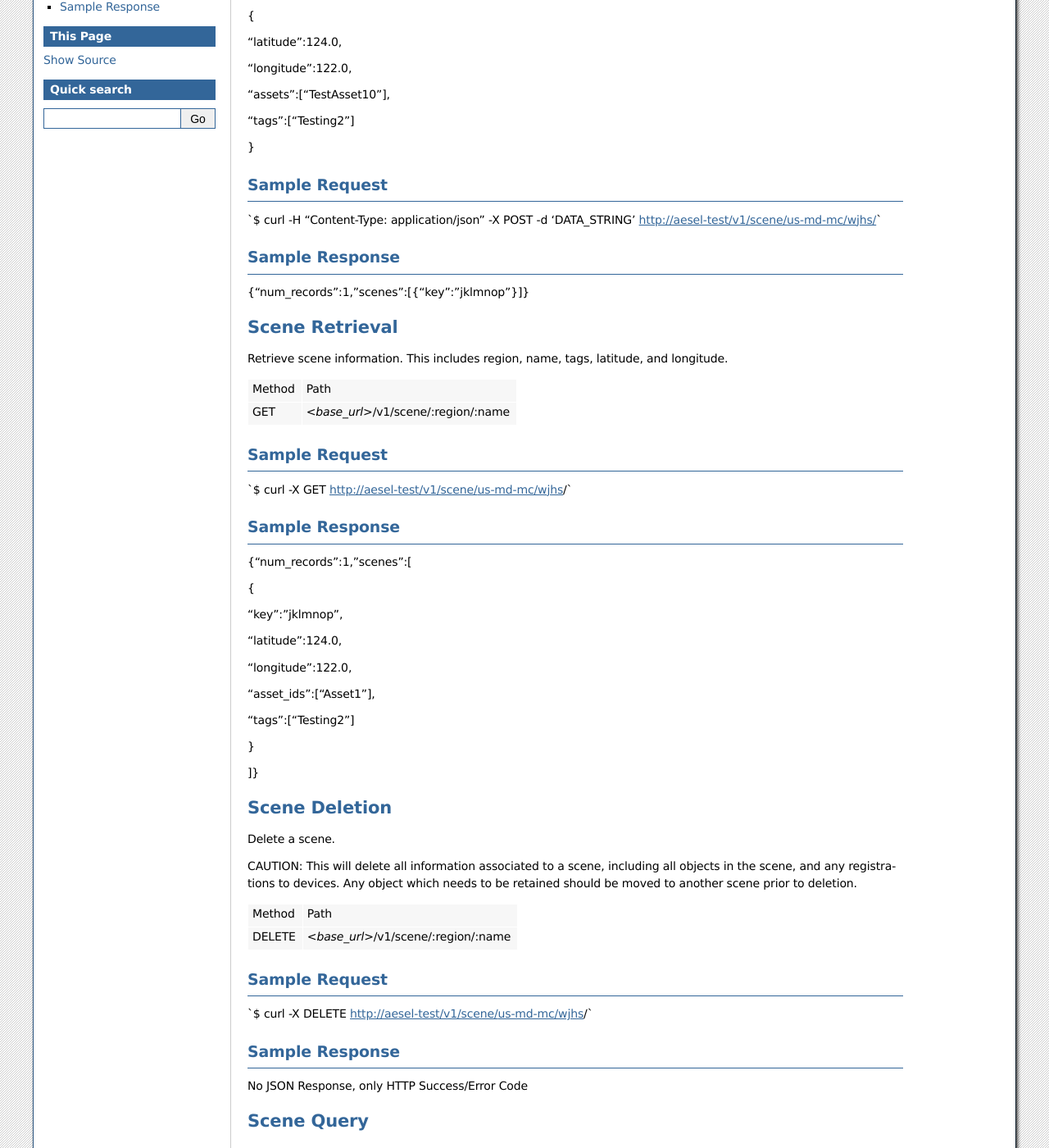
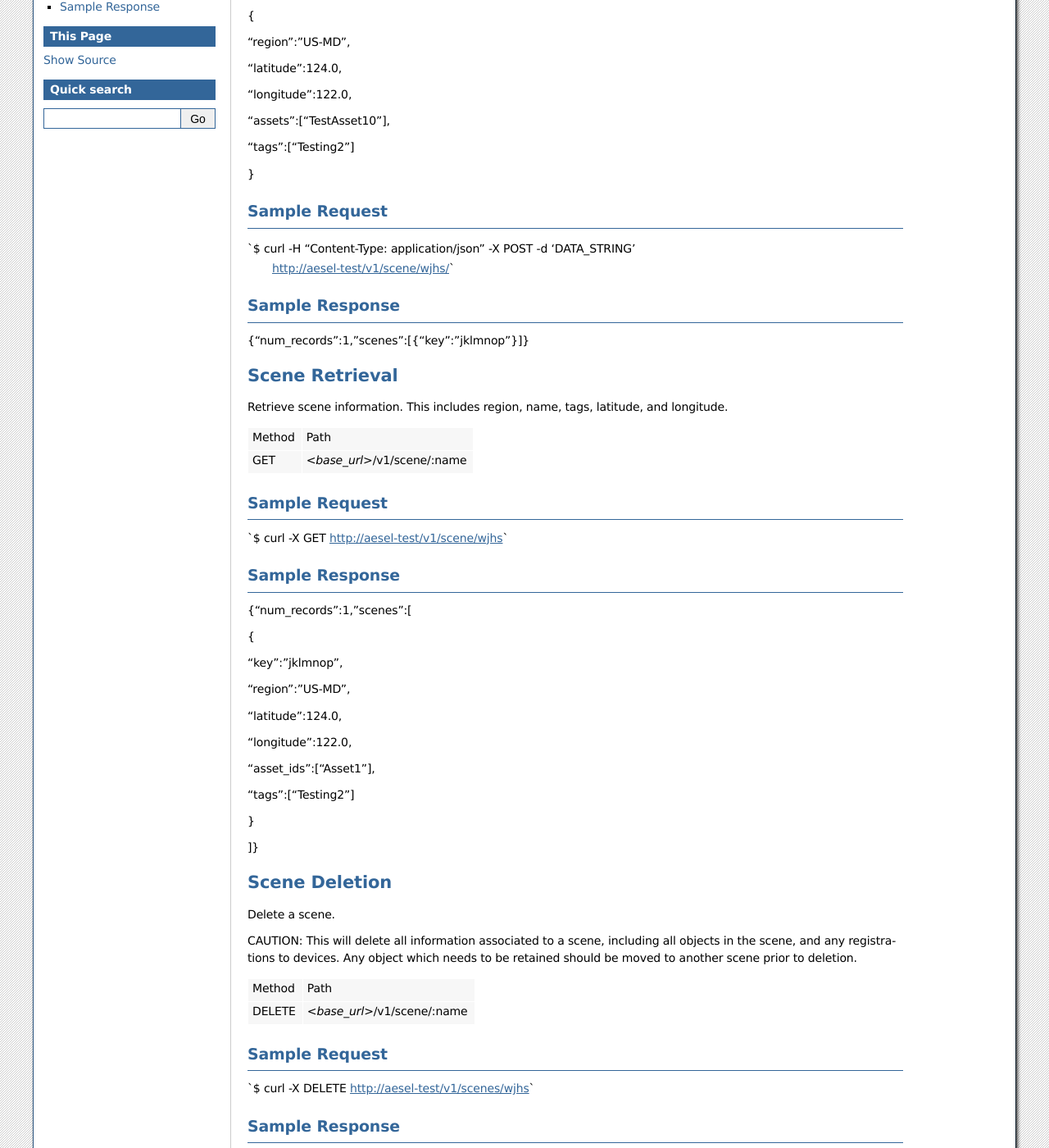
Before and after one commit to AO-StreetArt/Aesel, a Sphinx documentation site: the page built from docs/pages/Scene_API.rst, in a window 1280 px wide and 1400 px high, scrolled down 321 px. Shown: the whole window at 82% size. Built offline with Sphinx 7.4.7, drawn with Linux system fonts in a browser that asks for light colours; some of the changed text lies outside the part shown.

Commit message:
Remove Region from URL based on review

```diff
--- a/docs/pages/DVS_API.rst
+++ b/docs/pages/DVS_API.rst
@@ -17,9 +17,8 @@
 
 -  The base URL of the server being exposed will be represented by
    *<base\_url>* within this document.
--  Scenes are identified by a geographical region and a name. Within
-   this document, a scene’s region and name will be represented by
-   :region and :name, respectively.
+-  Scenes are identified by a name. Within this document,
+   a scene’s name will be represented by :name.
 -  The root URL for all requests is *<base\_url>*/v1. This will hold
    until v2.0.0 is released, when non-backwards-compatible changes will
    be made. At this time, the version number in the root URL will be
--- a/docs/pages/Scene_API.rst
+++ b/docs/pages/Scene_API.rst
@@ -34,7 +36,7 @@
 ^^^^^^^^^^^^^^
 
 \`$ curl -H “Content-Type: application/json” -X POST -d ‘DATA\_STRING’
-`http://aesel-test/v1/scene/ <http://aesel-test/v1/scene/us-md-mc/wjhs/>`__\ `us-md-mc/wjhs/ <http://aesel-test/v1/scene/us-md-mc/wjhs/>`__\ \`
+ http://aesel-test/v1/scene/wjhs/\`
 
 Sample Response
 ^^^^^^^^^^^^^^^
@@ -50,14 +52,13 @@
 +----------+----------------------------------------+
 | Method   | Path                                   |
 +----------+----------------------------------------+
-| GET      | *<base\_url>*/v1/scene/:region/:name   |
+| GET      | *<base\_url>*/v1/scene/:name           |
 +----------+----------------------------------------+
 
 Sample Request
 ^^^^^^^^^^^^^^
 
-\`$ curl -X GET
-`http://aesel-test/v1/scene/ <http://aesel-test/v1/scenes?latitude=123.01?longitude=125.4?distance=10.0>`__\ `us-md-mc/wjhs <http://aesel-test/v1/scenes?latitude=123.01?longitude=125.4?distance=10.0>`__/\`
+\`$ curl -X GET http://aesel-test/v1/scene/wjhs\`
 
 Sample Response
 ^^^^^^^^^^^^^^^
@@ -93,14 +96,13 @@
 +----------+----------------------------------------+
 | Method   | Path                                   |
 +----------+----------------------------------------+
-| DELETE   | *<base\_url>*/v1/scene/:region/:name   |
+| DELETE   | *<base\_url>*/v1/scene/:name           |
 +----------+----------------------------------------+
 
 Sample Request
 ^^^^^^^^^^^^^^
 
-\`$ curl -X DELETE
-`http://aesel-test/v1/scene/ <http://aesel-test/v1/scenes?latitude=123.01?longitude=125.4?distance=10.0>`__\ `us-md-mc/wjhs <http://aesel-test/v1/scenes?latitude=123.01?longitude=125.4?distance=10.0>`__/\`
+\`$ curl -X DELETE http://aesel-test/v1/scenes/wjhs\`
 
 Sample Response
 ^^^^^^^^^^^^^^^
```
Also changed, not shown: other parts of docs/pages/Scene_API.rst (+7 -3 lines), docs/pages/Object_API.rst (+17 -10 lines), docs/pages/Scene_Registration_API.rst (+6 -6 lines).
